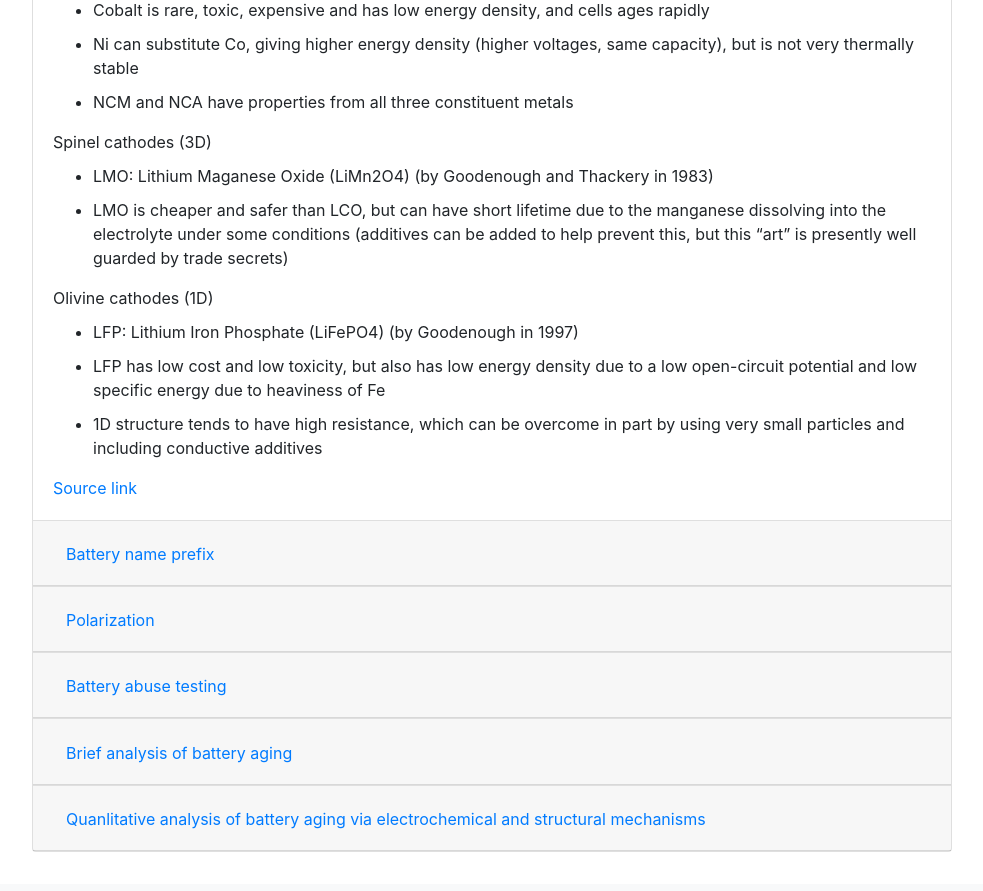
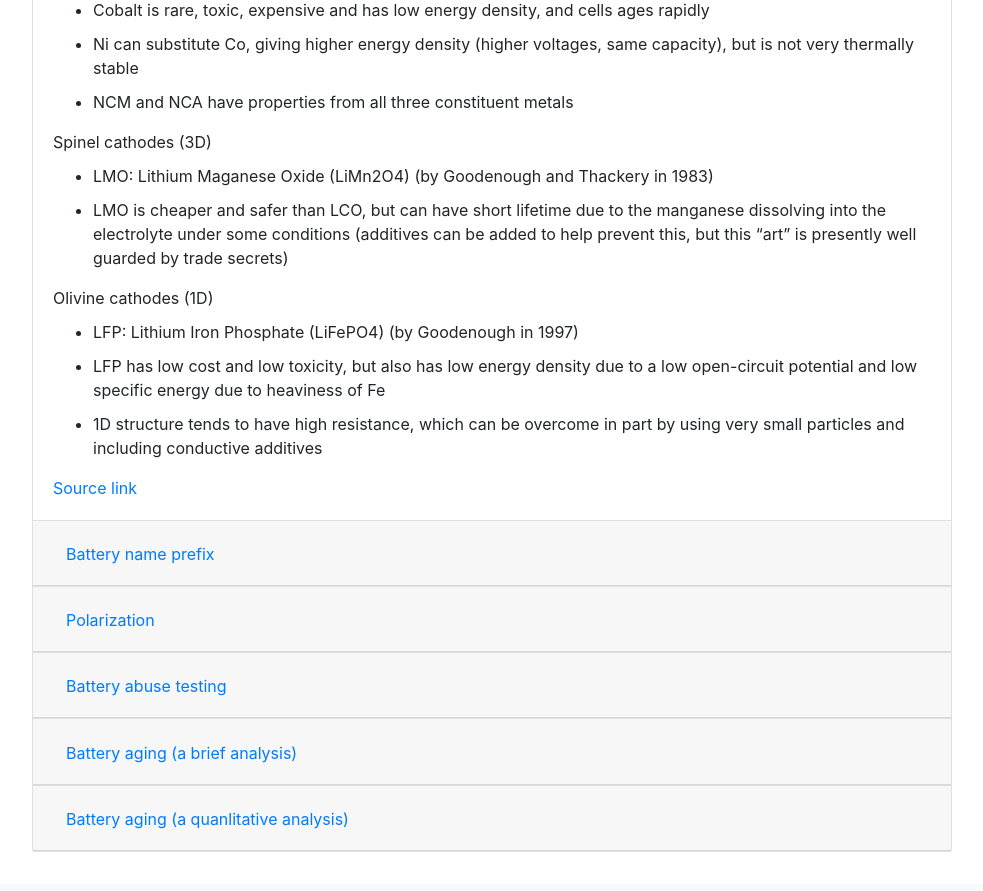
Before and after one commit to ningtian/ningtian.github.io, a Jekyll site: the page notes/index.html, which Jekyll copies as it is, in a window 1280 px wide and 900 px high, scrolled down 831 px. Shown: the top 891 px of the window, without its empty margins (148-1131 px from the left). Built offline with Jekyll 4.4.1, drawn with Linux system fonts in a browser that asks for light colours; some of the changed lines change nothing that is shown.

Commit message:
Update index.html

```diff
--- a/notes/index.html
+++ b/notes/index.html
@@ -193,7 +193,7 @@
     <div class="card-header" id="headingFive">
       <h2 class="mb-0">
         <button class="btn btn-link collapsed" type="button" data-toggle="collapse" data-target="#collapseFive" aria-expanded="false" aria-controls="collapseFive">
-          Brief analysis of battery aging
+          Battery aging (a brief analysis)
         </button>
       </h2>
     </div>
@@ -232,7 +232,7 @@
     <div class="card-header" id="headingSix">
       <h2 class="mb-0">
         <button class="btn btn-link collapsed" type="button" data-toggle="collapse" data-target="#collapseSix" aria-expanded="false" aria-controls="collapseSix">
-          Quanlitative analysis of battery aging via electrochemical and structural mechanisms
+          Battery aging (a quanlitative analysis)
         </button>
       </h2>
     </div>
@@ -243,27 +243,65 @@
 	<ul>
 	<li>Aging at surface of particles
 	<ul>
-	<li>SEI formation and growth:
-The lithiated graphite has low potential, which is outside the electrochemical voltage stability window of the organic solvents in the electrolyte. When the solvents come into contact with the surface of the lithiated graphite particle, they are reduced and form reaction products that coat the surface of the particle with a solid-electrolyte interphase (SEI) surface film.
-This side reaction that produces SEI film consumes lithium while creating the film products, leading to both capacity fade and power fade. Most of the SEI is formed during the initial charge process of the cell, which leads to the first charge being termed the formation process. Although SEI grows fastest during the formation cycle, it continues to build over time.
-High SoC can accelerate the SEI growth. High temperature can lead to reactions that break down the SEI layer, which can lead to new SEI forming on the newly exposed graphite. High-rate charging can force solvent to co-intercalate into the graphite so the SEI reaction can take place inside a graphite particle. Meanwhile, gasses generated cause expansive pressures that tend to crack the particle and expose more fresh graphite to solvent, leading to more SEI formation.
-Trace water in the electrolyte combines with ionized fluorine from the electrolyte salt LiPF6 to form hydrofluoric acid, HF, which thins SEI and allows more solvent to contact the graphite to form more SEI. The acid can also accelerate positive electrode degradation, leading to dissolved ionized metals such as manganese or cobalt in the electrolyte. The ionized metals propagate to the negative electrode and help form the SEI layer, a process known as anode poisoning. The resulting SEI layer has low electronic conductivity and plug pores that would otherwise be used for lithium, leading both power fade and capacity fade.
+	<li>SEI formation and growth: <br>
+                The lithiated graphite has low potential, which is outside the electrochemical voltage stability window of the organic solvents
+		in the electrolyte. When the solvents come into contact with the surface of the lithiated graphite particle,
+		they are reduced and form reaction products that coat the surface of the particle with a solid-electrolyte
+		interphase (SEI) surface film.<br>
 
-		Lithium plating:
-During charging, when the solid-electrolyte potential different drops below 0 V, it causes lithium ions from the electrolyte to join with electrons from the external circuit and plate solid lithium metal on the surface of the particle. Capacity is lost irreversibly. The lithium plating can also promote the growth of SEI and metal dendrites, and the latter can penetrate the separator and eventually lead to shorted cell. This side reaction is most acute at cold temperature.
+                This side reaction that produces SEI film consumes lithium while creating the film products, leading to both capacity fade
+		and power fade. Most of the SEI is formed during the initial charge process of the cell, which leads to the
+		first charge being termed the formation process. Although SEI grows fastest during the formation cycle, it
+		continues to build over time.<br>
+
+                High SoC can accelerate the SEI growth. High temperature can lead to reactions that break down the SEI layer, which can lead
+		to new SEI forming on the newly exposed graphite. High-rate charging can force solvent to co-intercalate into
+		the graphite so the SEI reaction can take place inside a graphite particle. Meanwhile, gasses generated cause
+		expansive pressures that tend to crack the particle and expose more fresh graphite to solvent, leading to more
+		SEI formation.<br>
+
+                Trace water in the electrolyte combines with ionized fluorine from the electrolyte salt LiPF6 to form hydrofluoric acid, HF,
+		which thins SEI and allows more solvent to contact the graphite to form more SEI. The acid can also accelerate
+		positive electrode degradation, leading to dissolved ionized metals such as manganese or cobalt in the
+		electrolyte. The ionized metals propagate to the negative electrode and help form the SEI layer, a process
+		known as anode poisoning. The resulting SEI layer has low electronic conductivity and plug pores that
+		would otherwise be used for lithium, leading both power fade and capacity fade.<br>
+
+	<li>Lithium plating:<br>
+                During charging, when the solid-electrolyte potential different drops below 0 V, it causes lithium ions from the electrolyte
+		to join with electrons from the external circuit and plate solid lithium metal on the surface of the particle.
+		Capacity is lost irreversibly. The lithium plating can also promote the growth of SEI and metal dendrites,
+		and the latter can penetrate the separator and eventually lead to shorted cell. This side reaction is most
+		acute at cold temperature.
 
 	</ul>
 
 	<li>Aging in bulk
 	<ul>
-	<li>Charging and discharging lithium-ion cells increases and decreases the amount of lithium present in the negative-electrode active particles, which causes stresses due to the volume change. Over time, the stress can lead to racking of the SEI layer, exposing more surface graphite and leading to more SEI growth.
+	        Charging and discharging lithium-ion cells increases and decreases the amount of lithium present in the
+		negative-electrode active particles, which causes stresses due to the volume change. Over time, the
+		stress can lead to cracking of the SEI layer, exposing more surface graphite and leading to more SEI growth.
 	</ul>
 
 	<li>Aging in composite electrode
 	<ul>
-	<li>Within the composite negative electrode of a lithium-ion cell, inactive materials like conductive additives and binders, though not often mentioned, are critical to the proper functioning of the cell. When lithiating and delithiating the active materials in the electrode, stresses leading to deformations can cause the binder to fail, leading to mechanical and electronic contact loss between the graphite particles themselves, between the particles and the current collector, between the binder and the particles, between the binder and the current collector. This results in power fade. It can also lead to capacity fade if particles become completely disconnected electronically from the current collectors.
-Porosity of the electrode can be reduced by volume changes and SEI growth, which impedes movement of lithium ions through the electrolyte and increase cell resistance.
-If a cell becomes overdischarged, the high open-circuit potential of the graphite can lead to the corrosion of the copper current collector. First, this reduces current-collector/electrode contact, leading to higher cell resistance. Second, corrosion products that deposit on electrode particles have low electronic conductivity, which increases SEI film resistance. Third, the corroded current collector has uneven resistance, leading to accelerated aging in parts of the cell and a preference toward lithium plating. Finally, copper plating can accelerate lithium plating, dendrite growth, and hence short circuits.
+	<li>Within the composite negative electrode of a lithium-ion cell, inactive materials like conductive additives
+		and binders, though not often mentioned, are critical to the proper functioning of the cell. When lithiating
+		and delithiating the active materials in the electrode, stresses leading to deformations can cause the binder
+		to fail, leading to mechanical and electronic contact loss between the graphite particles themselves, between
+		the particles and the current collector, between the binder and the particles, between the binder and the current
+		collector. This results in power fade. It can also lead to capacity fade if particles become completely disconnected
+		electronically from the current collectors.
+
+        <li>Porosity of the electrode can be reduced by volume changes and SEI growth, which impedes movement of lithium ions through the
+		electrolyte and increase cell resistance.
+
+        <li>If a cell becomes overdischarged, the high open-circuit potential of the graphite can lead to the corrosion of the copper current
+		collector. First, this reduces current-collector/electrode contact, leading to higher cell resistance. Second,
+		corrosion products that deposit on electrode particles have low electronic conductivity, which increases SEI film
+		resistance. Third, the corroded current collector has uneven resistance, leading to accelerated aging in parts of
+		the cell and a preference toward lithium plating. Finally, copper plating can accelerate lithium plating, dendrite
+		growth, and hence short circuits.
 
 	</ul>
 
```
